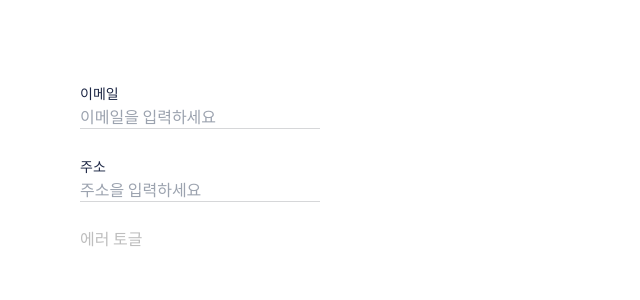
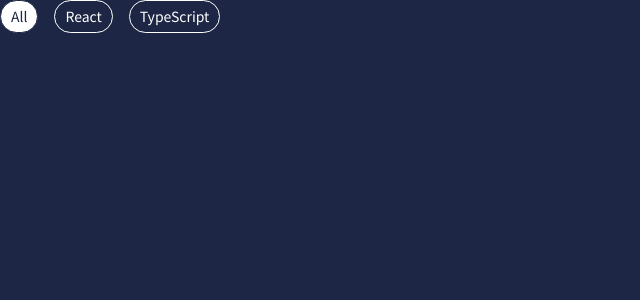
Before and after one commit to junmiLee/EF_storybook, a React (Create React App) app in the folder ef-storybook/: page / in a window 1280 px wide. Shown: the top 300 px of the page, without its empty margins (0-640 px from the left). Built offline with nearby package versions, Linux system fonts and the light colour scheme.

Commit message:
📚 섹션1-9 Generic Type과 Event Bubbling을 활용한 TagList 컴포넌트

```diff
--- a/ef-storybook/src/App.tsx
+++ b/ef-storybook/src/App.tsx
@@ -3,41 +3,48 @@ import logo from "./logo.svg";
 import "./App.css";
 import Label from "./stories/components/Label";
 import DefaultTextField from "./stories/components/DefaultTextField";
+import TagList from "./stories/components/TagList";
 
 function App() {
   const [isError, setIsError] = useState(false);
   return (
-    <div className=" text-mono200 w-[400px] p-20">
-      <Label htmlFor="email">이메일</Label>
-      <DefaultTextField
-        id="email"
-        placeholder="이메일을 입력하세요"
-        value=""
-        errorMessage="이메일을 확인해주세요"
-        isError={isError}
-        iconAlt="delete"
-        iconPath="/icons/ic-delete-dark.svg"
-        onChange={() => {}}
-        onIconClick={() => {}}
-      />
+    <div className="bg-primary w-screen h-screen">
+      <TagList
+        tagList={["All", "React", "TypeScript"]}
+        onTagClick={console.log}
+      ></TagList>
+    </div>
 
-      <div className=" my-6">
-        <Label htmlFor="address">주소</Label>
-        <DefaultTextField
-          id="address"
-          placeholder="주소을 입력하세요"
-          value=""
-          errorMessage="주소을 확인해주세요"
-          isError={isError}
-          iconAlt="delete"
-          iconPath="/icons/ic-delete-dark.svg"
-          onChange={() => {}}
-          onIconClick={() => {}}
-        />
-      </div>
+    // <div className=" text-mono200 w-[400px] p-20">
+    //   <Label htmlFor="email">이메일</Label>
+    //   <DefaultTextField
+    //     id="email"
+    //     placeholder="이메일을 입력하세요"
+    //     value=""
+    //     errorMessage="이메일을 확인해주세요"
+    //     isError={isError}
+    //     iconAlt="delete"
+    //     iconPath="/icons/ic-delete-dark.svg"
+    //     onChange={() => {}}
+    //     onIconClick={() => {}}
+    //   />
 
-      <button onClick={() => setIsError((prev) => !prev)}>에러 토글</button>
-    </div>
+    //   <div className=" my-6">
+    //     <Label htmlFor="address">주소</Label>
+    //     <DefaultTextField
+    //       id="address"
+    //       placeholder="주소을 입력하세요"
+    //       value=""
+    //       errorMessage="주소을 확인해주세요"
+    //       isError={isError}
+    //       iconAlt="delete"
+    //       iconPath="/icons/ic-delete-dark.svg"
+    //       onChange={() => {}}
+    //       onIconClick={() => {}}
+    //     />
+    //   </div>
+    //   <button onClick={() => setIsError((prev) => !prev)}>에러 토글</button>
+    // </div>
   );
 }
 
--- /dev/null
+++ b/ef-storybook/src/stories/components/TagList.tsx
@@ -0,0 +1,35 @@
+import { useState } from "react";
+import TagButton from "./TagButton";
+
+interface ITagListProps<T extends string> {
+  tagList: T[];
+  onTagClick: (tag: T) => void;
+}
+
+export default function TagList<T extends string>({
+  tagList,
+  onTagClick,
+}: ITagListProps<T>) {
+  const [selectedTag, setSelectedTag] = useState<T>(tagList[0]);
+
+  return (
+    <div
+      className={`flex gap-x-4`}
+      onClick={(event) => {
+        const eventTarget = event.target as HTMLButtonElement;
+        const tag = eventTarget.textContent as T;
+        onTagClick(tag);
+      }}
+    >
+      {tagList.map((tag) => (
+        <TagButton
+          key={tag}
+          isChecked={tag === selectedTag}
+          onClick={() => setSelectedTag(tag)}
+        >
+          {tag}
+        </TagButton>
+      ))}
+    </div>
+  );
+}
```
Also changed, not shown: 1 other file (tests, documents, lock files or other folders).
